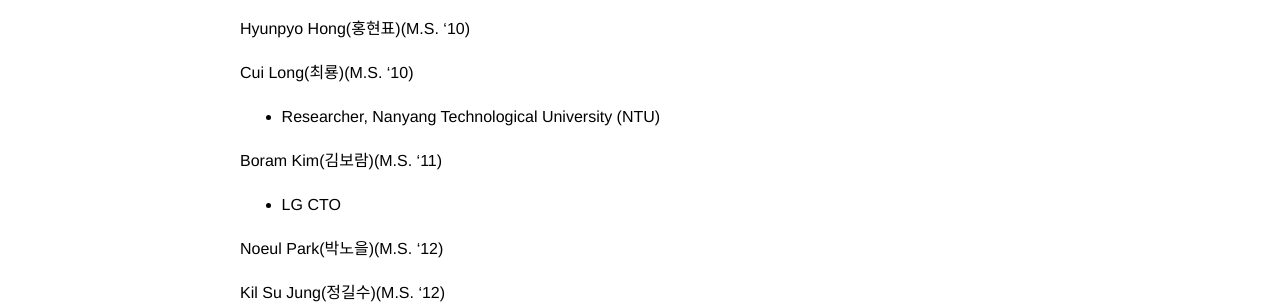
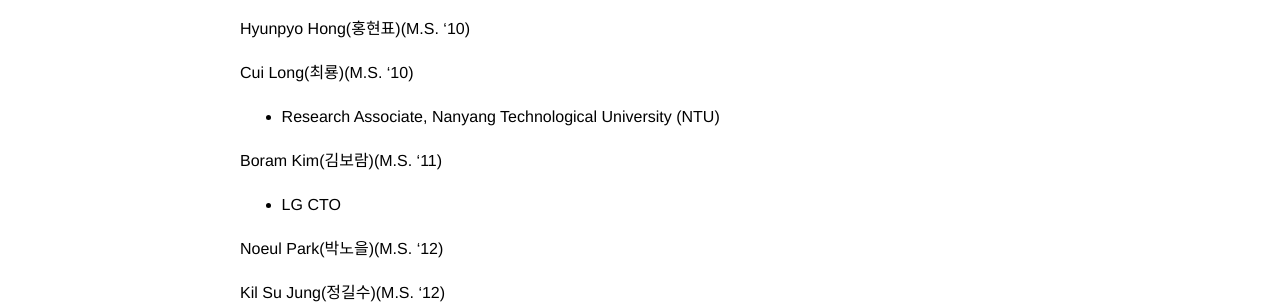
Before and after one commit to gistontl/home, a Jekyll site: the page built from people.md, in a window 1280 px wide and 900 px high, scrolled down 5207 px. Shown: the part 188-492 px from the top of the window. Built offline with Jekyll 4.4.1, drawn with Linux system fonts in a browser that asks for light colours.

Commit message:
Update people.md

```diff
--- a/people.md
+++ b/people.md
@@ -232,7 +232,7 @@ Hyunpyo Hong(홍현표)(M.S. '10)
 
 Cui Long(최룡)(M.S. '10)
 
- * Researcher, Nanyang Technological University (NTU)
+ * Research Associate, Nanyang Technological University (NTU)
 
 Boram Kim(김보람)(M.S. '11)
 
```
